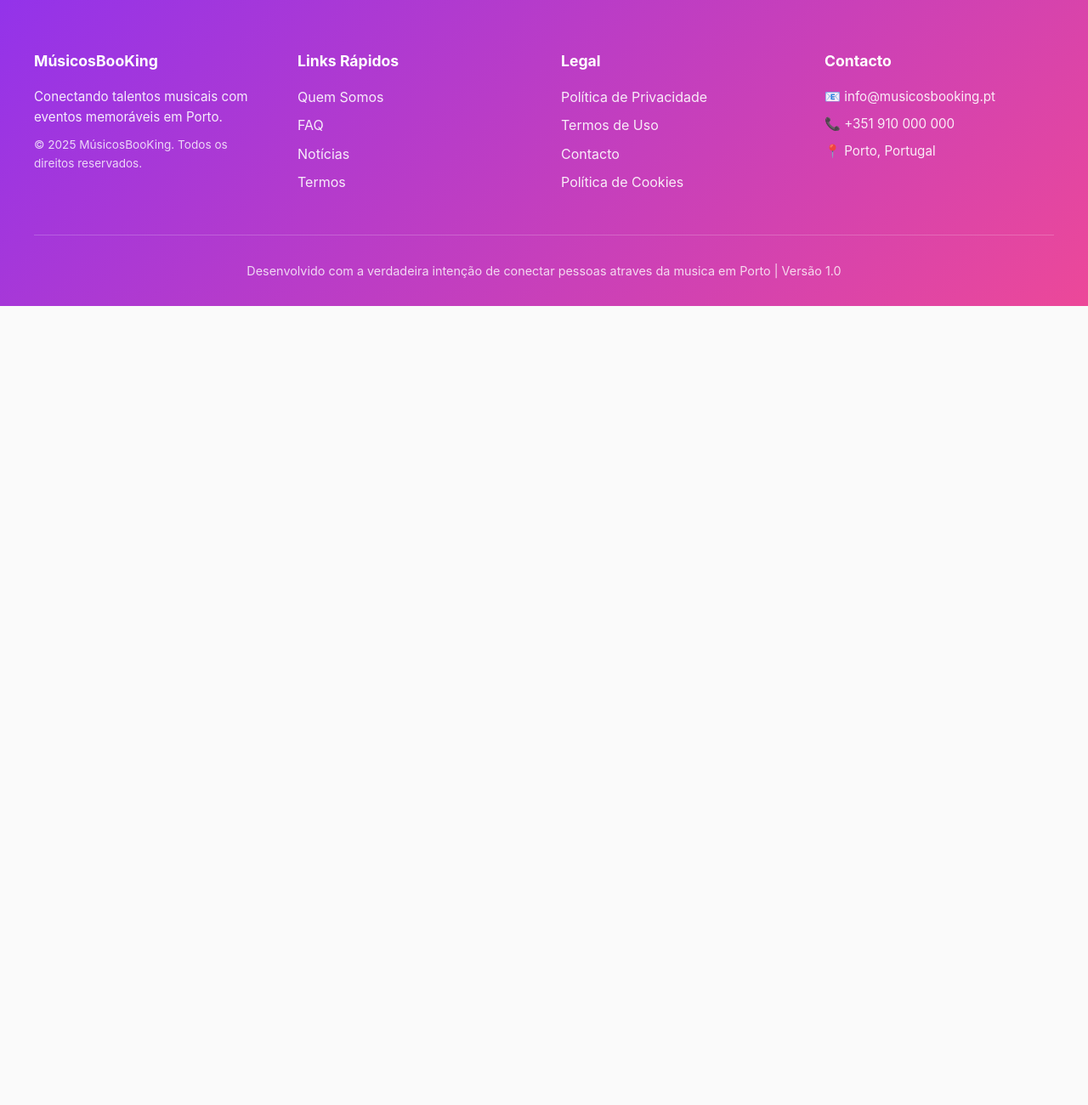
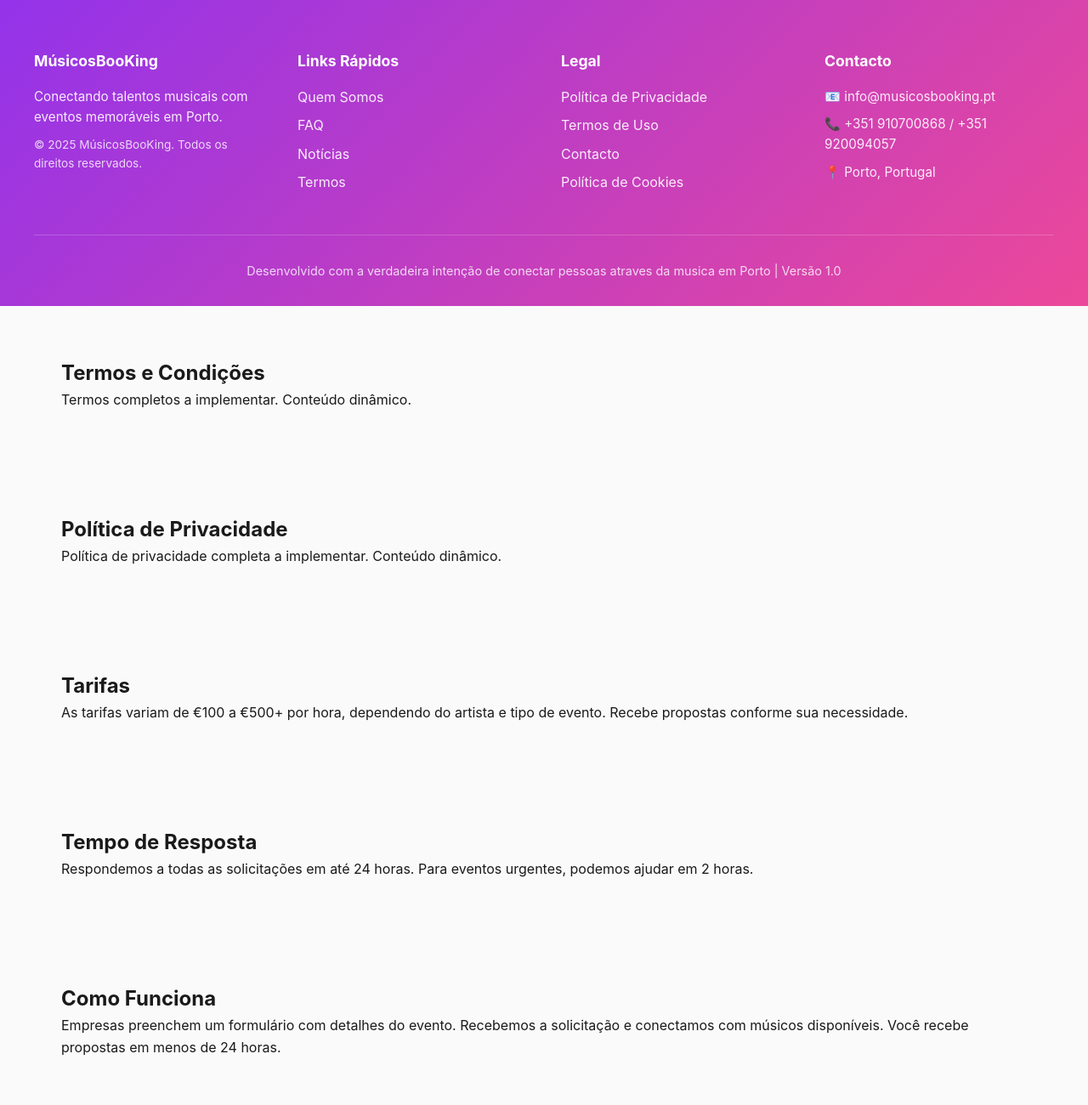
Before and after one commit to Dba66369/musicosbooking, a plain HTML site: page index.html in a window 1280 px wide. Shown: the part 7060-8360 px from the top of the page at 85% size. Before the commit the page ends 7420 px from the top, so only its background shows below. Drawn offline with Linux system fonts and the light colour scheme.

Commit message:
Fix: update phone numbers and display all sections

```diff
--- a/index.html
+++ b/index.html
@@ -724,7 +724,7 @@
       <div>
         <h4 style="margin-bottom: 15px; font-size: 1.1rem;">Contacto</h4>
         <p style="opacity: 0.9; font-size: 0.95rem; margin-bottom: 8px;">📧 info@musicosbooking.pt</p>
-        <p style="opacity: 0.9; font-size: 0.95rem; margin-bottom: 8px;">📞 +351 910 000 000</p>
+        <p style="opacity: 0.9; font-size: 0.95rem; margin-bottom: 8px;">📞 +351 910700868 / +351 920094057</p>
         <p style="opacity: 0.9; font-size: 0.95rem;">📍 Porto, Portugal</p>
       </div>
     </div>
@@ -737,40 +737,40 @@
 
 <!-- ===== HIDDEN SECTIONS: TERMOS, PRIVACIDADE, ETC ===== -->
 <!-- Estas secções podem ser expandidas em páginas futuras -->
-<div id="termos" style="display: none; padding: 60px 2rem; max-width: 1200px; margin: 0 auto;">
+<div id="termos" style="padding: 60px 2rem; max-width: 1200px; margin: 0 auto;">
   <h2>Termos e Condições</h2>
   <p>Termos completos a implementar. Conteúdo dinâmico.</p>
 </div>
 
-<div id="privacidade" style="display: none; padding: 60px 2rem; max-width: 1200px; margin: 0 auto;">
+<div id="privacidade" style="padding: 60px 2rem; max-width: 1200px; margin: 0 auto;">
   <h2>Política de Privacidade</h2>
   <p>Política de privacidade completa a implementar. Conteúdo dinâmico.</p>
 </div>
 
 
 			<!-- TARIFAS SECTION -->
-			<div id="tarifas" style="display: none; padding: 60px 2rem; max-width: 1200px; margin: 0 auto;">
+			<div id="tarifas" style="padding: 60px 2rem; max-width: 1200px; margin: 0 auto;">
 				<h2>Tarifas</h2>
 				<p>As tarifas variam de €100 a €500+ por hora, dependendo do artista e tipo de evento. Recebe propostas conforme sua necessidade.</p>
 			</div>
 
 			<!-- TEMPO DE RESPOSTA SECTION -->
-			<div id="tempo-resposta" style="display: none; padding: 60px 2rem; max-width: 1200px; margin: 0 auto;">
+			<div id="tempo-resposta" style="padding: 60px 2rem; max-width: 1200px; margin: 0 auto;">
 				<h2>Tempo de Resposta</h2>
 				<p>Respondemos a todas as solicitações em até 24 horas. Para eventos urgentes, podemos ajudar em 2 horas.</p>
 			</div>
 
 			<!-- COMO FUNCIONA SECTION -->
-			<div id="como-funciona" style="display: none; padding: 60px 2rem; max-width: 1200px; margin: 0 auto;">
+			<div id="como-funciona" style="padding: 60px 2rem; max-width: 1200px; margin: 0 auto;">
 				<h2>Como Funciona</h2>
 				<p>Empresas preenchem um formulário com detalhes do evento. Recebemos a solicitação e conectamos com músicos disponíveis. Você recebe propostas em menos de 24 horas.</p>
 			</div>
 
-<div id="contacto" style="display: none; padding: 60px 2rem; max-width: 1200px; margin: 0 auto;">
+<div id="contacto" style="padding: 60px 2rem; max-width: 1200px; margin: 0 auto;">
   <h2>Contacto</h2>
   <p>Contacto: +351 910700868 / +351 920094057</p>
 
-		<div id="documentos" style="display: none; padding: 60px 2rem; max-width: 1200px; margin: 0 auto;">
+		<div id="documentos" style="padding: 60px 2rem; max-width: 1200px; margin: 0 auto;">
 			<h2>Documentos e Links Úteis</h2>
 			<div style="margin-top: 30px; display: flex; gap: 20px; flex-wrap: wrap;">
 				<a href="documentos.html" style="padding: 15px 30px; background: #667eea; color: white; text-decoration: none; border-radius: 5px; font-weight: bold; transition: all 0.3s;" onmouseover="this.style.background='#764ba2'" onmouseout="this.style.background='#667eea'">📋 Ver Todos os Documentos</a>
```
